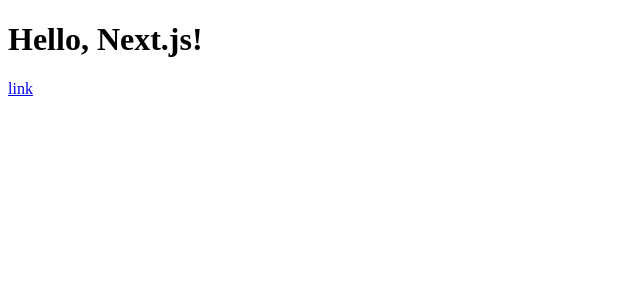
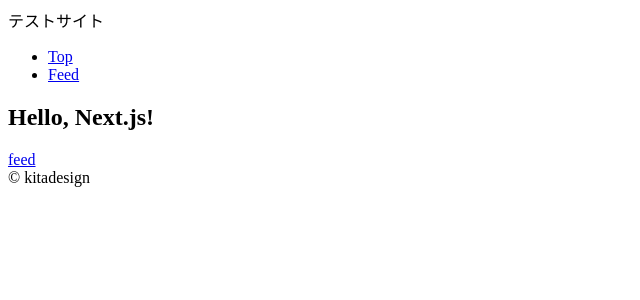
Before and after one commit to kitadesign/next-auth-firebase, a Next.js app: page / in a window 1280 px wide. Shown: the top 300 px of the page, without its empty margins (0-640 px from the left). Built offline with nearby package versions, Linux system fonts and the light colour scheme.

Commit message:
loadingとsuspense

```diff
--- a/app/layout.tsx
+++ b/app/layout.tsx
@@ -1,4 +1,8 @@
-import { ReactNode } from 'react'
+import Link from 'next/link'
+import { ReactNode, Suspense } from 'react'
+
+import { defaultTitle } from './head'
+import Loading from './loading'
 
 export default function RootLayout({ children, }: {
   children: ReactNode
@@ -6,7 +10,30 @@
   return (
     <html lang="ja">
       <head />
-      <body>{children}</body>
+      <body>
+        <div className='contents'>
+          <header>
+            <div>{defaultTitle}</div>
+          </header>
+          <main>
+            <nav>
+              <ul>
+                <li><Link href="/">Top</Link></li>
+                <li><Link href="/feed">Feed</Link></li>
+              </ul>
+            </nav>
+            <article>
+              {/* NOTE: 下位レイアウト利用ページでfallbackされる */}
+              <Suspense fallback={<Loading />}>
+                {children}
+              </Suspense>
+            </article>
+          </main>
+          <footer>
+            <div>&copy; kitadesign</div>
+          </footer>
+        </div>
+      </body>
     </html>
   )
 }
--- /dev/null
+++ b/app/loading.tsx
@@ -0,0 +1,5 @@
+export default function Loading(){
+  return (
+    <div>Now loading...</div>
+  )
+}
--- a/app/page.tsx
+++ b/app/page.tsx
@@ -14,7 +14,7 @@
         <button type="button" onClick={() => router.push('/next')}>button</button>
       </div> */}
       <div>
-        <Link href="/next">link</Link>
+        <Link href="/feed">feed</Link>
       </div>
     </div>
   )
```
Also changed, not shown: app/feed/page.tsx (added, +28 -0 lines).
